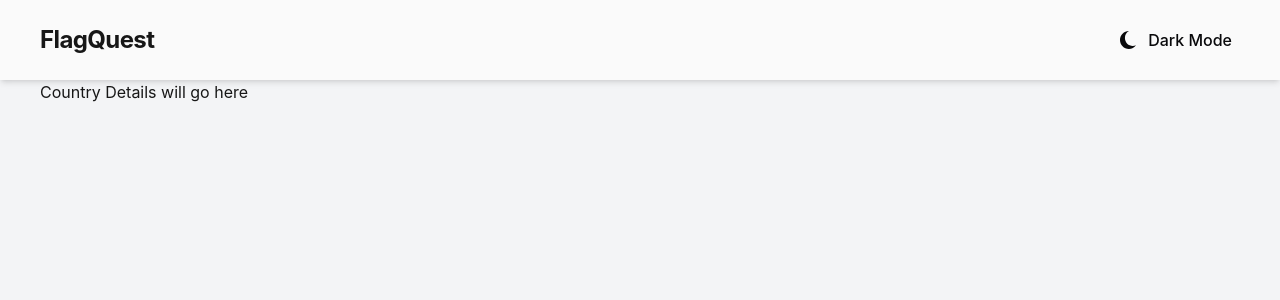
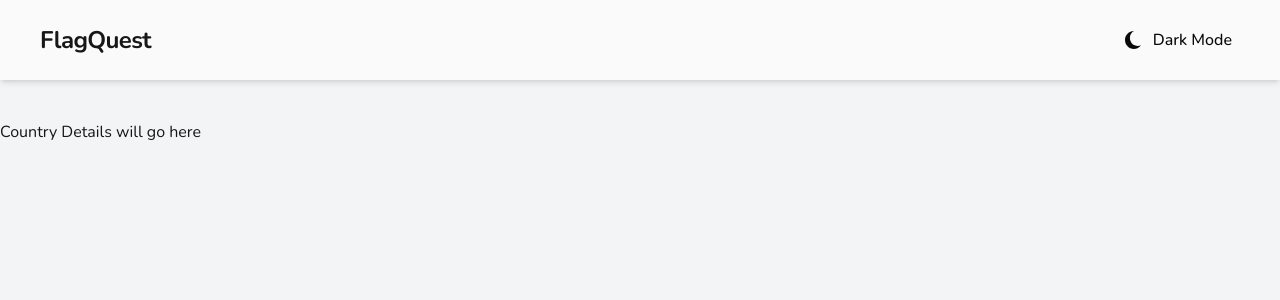
Before and after one commit to MattPahuta/flag-quest, a React (Vite) app: page /country/1 in a window 1280 px wide. Shown: the top 300 px of the page. Built offline with nearby package versions, Linux system fonts and the light colour scheme.

Commit message:
Add font styles, adjust grid styles

```diff
--- a/src/App.jsx
+++ b/src/App.jsx
@@ -8,9 +8,9 @@ function App() {
   return (
     <ThemeProvider>
       <BrowserRouter>
-        <div className="min-h-screen bg-gray-100 text-neutral-900 dark:bg-gray-800 dark:text-zinc-50 transition-colors duration-300">
+        <div className="min-h-screen font-sans bg-gray-100 text-neutral-900 dark:bg-gray-800 dark:text-zinc-50 transition-colors duration-300">
           <Header />
-          <main className="px-4 sm:px-10">
+          <main className="py-10">
             <Routes>
               <Route path="/" element={<Home />} />
               <Route
--- a/src/components/CountryCard.jsx
+++ b/src/components/CountryCard.jsx
@@ -18,7 +18,7 @@ function CountryCard({ country }) {
         />
       </div>
       <div className="p-6 text-neutral-900 dark:text-zinc-50">
-        <h2 className="mb-3 text-lg font-bold  truncate">
+        <h2 className="mb-3 text-lg font-bold truncate">
           {name.common}
         </h2>
         <dl className="space-y-1 text-sm">
--- a/src/index.css
+++ b/src/index.css
@@ -1,3 +1,10 @@
+@import url('https://fonts.googleapis.com/css2?family=Lora:ital,wght@0,400..700;1,400..700&family=Nunito:ital,wght@0,200..1000;1,200..1000&display=swap');
+
 @import "tailwindcss";
 
 @custom-variant dark (&:where(.dark, .dark *));
+
+@theme {
+  --font-sans: 'Nunito', ui-sans-serif, system-ui, sans-serif;
+  --font-serif: 'Lora', ui-serif, Georgia, Cambria, "Times New Roman", Times, serif;
+}
--- a/src/pages/Home.jsx
+++ b/src/pages/Home.jsx
@@ -35,11 +35,11 @@ function Home() {
   }
 
   return (
-    <div className="max-w-7xl mx-auto py-10 px-6">
+    <div className="max-w-7xl mx-auto px-4 sm:px-10 xl:px-4">
       {/* search controls wrapper */}
       <div className="mb-10 flex flex-col gap-4 sm:flex-row justify-between">
         {/* search input group */}
-        <div className="relative grow lg:grow-0 lg:min-w-[480px]">
+        <div className="relative grow lg:grow-0 lg:min-w-120">
           <svg
             aria-hidden="true"
             focusable="false"
@@ -89,7 +89,7 @@ function Home() {
 
       {/* Countries Grid */}
       {filteredCountries.length > 0 ? (
-        <div className="grid gap-10 md:gap-16 sm:grid-cols-2 lg:grid-cols-3 xl:grid-cols-4">
+        <div className="grid gap-10 md:gap-16 grid-cols-[repeat(auto-fit,minmax(min(260px,100%),1fr))]">
           {filteredCountries.map((country) => (
             <CountryCard key={country.cca3} country={country} />
           ))}
```
